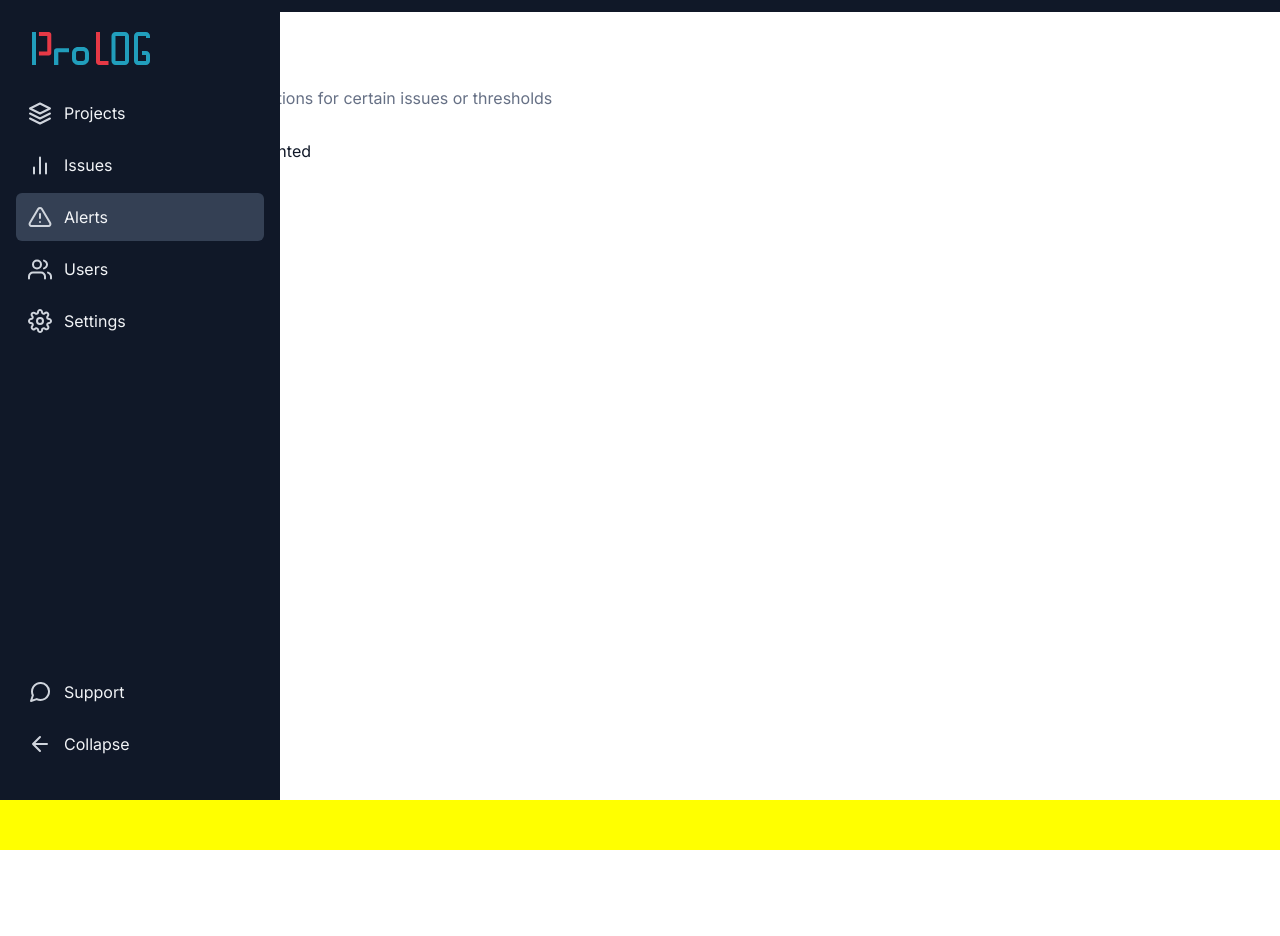
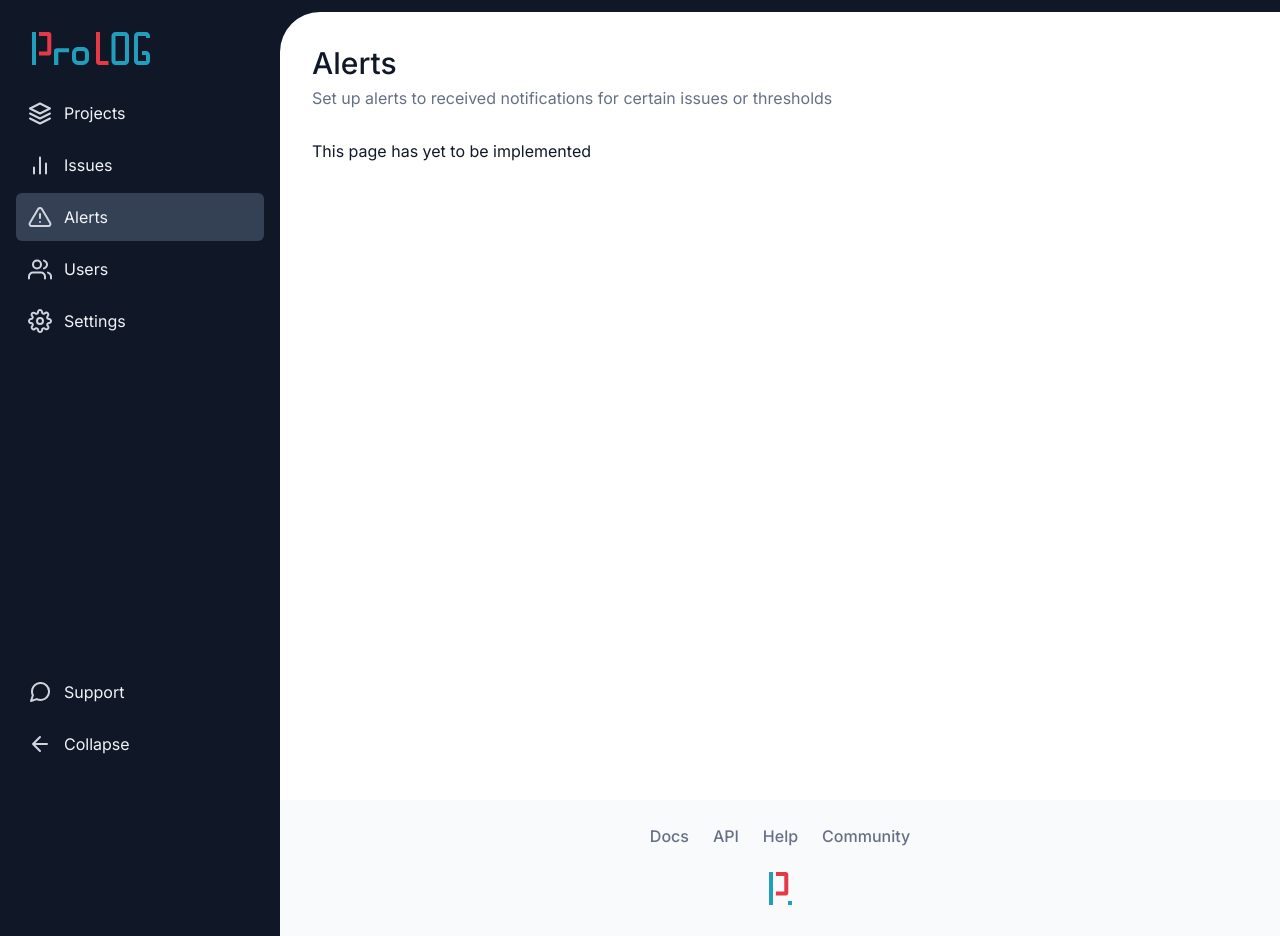
Before and after one commit to profydev/prolog-app-Jeloves, a Next.js app: page /dashboard/alerts in a window 1280 px wide. Shown: the top 936 px of the page. Before the commit the page ends 850 px from the top, so only its background shows below. Built offline with nearby package versions, Linux system fonts and the light colour scheme.

Commit message:
Finished footer element and styling

```diff
--- a/features/layout/page-container/page-container.module.scss
+++ b/features/layout/page-container/page-container.module.scss
@@ -20,7 +20,7 @@
 }
 
 .contentContainer {
-  min-height: calc(100vh - 2 * space.$s8 - misc.$header-height);
+  min-height: fit-content;
   margin-top: misc.$header-height;
   padding: space.$s8 space.$s3;
   background: white;
@@ -46,8 +46,44 @@
 }
 
 .footer {
-  // 60/960 is based on Figma design. It may be better to import this as a var from misc.scss
-  min-height: calc(100vh * 60 / 960);
-  min-width: 100vw;
-  background-color: yellow;
+  background-color: color.$gray-50;
+  color: color.$gray-500;
+  padding-left: 12px;
+  padding-right: 12px;
+
+  @media (min-width: breakpoint.$desktop) {
+    min-width: 50px;
+  }
 }
+
+.footerContent {
+  padding: 24px;
+  display: flex;
+  flex-direction: column;
+  justify-content: center;
+  align-items: center;
+  flex-shrink: 0;
+}
+
+.logoWrap {
+  padding-top: 24px;
+  padding-bottom: 24px;
+}
+
+.version {
+  margin: 0;
+  font: font.$text-md-medium;
+}
+
+.linksContainer {
+  display: flex;
+  justify-content: center;
+  align-items: flex-start;
+  gap: 24px;
+}
+
+.link {
+  color: color.$gray-500;
+  text-decoration: none;
+  font: font.$text-md-medium;
+}
--- a/features/layout/page-container/page-container.tsx
+++ b/features/layout/page-container/page-container.tsx
@@ -1,6 +1,7 @@
 import Head from "next/head";
 import { SidebarNavigation } from "../sidebar-navigation";
 import styles from "./page-container.module.scss";
+import Link from "next/link";
 
 type PageContainerProps = {
   children: React.ReactNode;
@@ -26,7 +27,29 @@ export function PageContainer({ children, title, info }: PageContainerProps) {
           <div className={styles.info}>{info}</div>
           {children}
         </div>
-        <footer className={styles.footer}></footer>
+        <footer className={styles.footer}>
+          <div className={styles.footerContent}>
+            <div className={styles.linksContainer}>
+              <Link href="#" className={styles.link}>
+                Docs
+              </Link>
+              <Link href="#" className={styles.link}>
+                API
+              </Link>
+              <Link href="#" className={styles.link}>
+                Help
+              </Link>
+              <Link href="#" className={styles.link}>
+                Community
+              </Link>
+            </div>
+            <div className={styles.logoWrap}>
+              {/* eslint-disable-next-line @next/next/no-img-element */}
+              <img src="/icons/logo-small.svg" alt="logo"></img>
+            </div>
+            <p className={styles.version}>Version 14.51</p>
+          </div>
+        </footer>
       </main>
     </div>
   );
```
